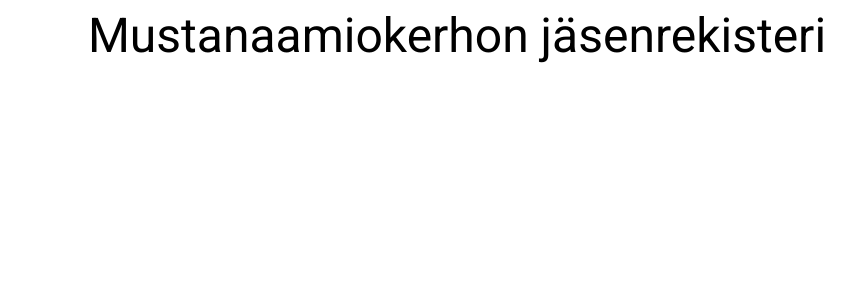
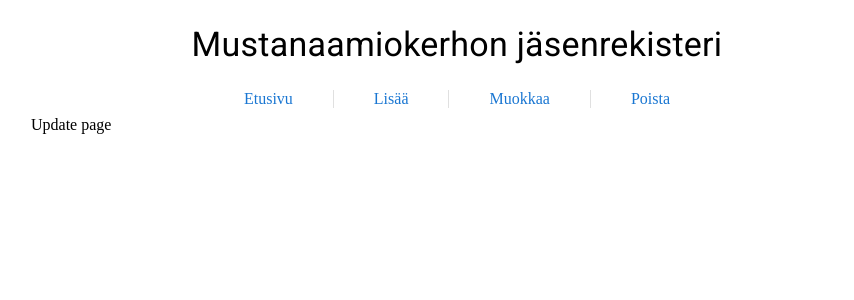
Before and after one commit to celmi001xamk/jasenrekisteri, a React (Create React App) app in the folder client/: page /update in a window 1280 px wide. Shown: the top 300 px of the page, without its empty margins (183-1037 px from the left). Built offline with nearby package versions, Linux system fonts and the light colour scheme.

Commit message:
Nav + CUD components done

```diff
--- a/client/src/App.tsx
+++ b/client/src/App.tsx
@@ -2,16 +2,25 @@ import React from 'react';
 import { Container, Typography } from '@mui/material';
 import { Route, Routes } from 'react-router-dom';
 import { Frontpage } from '../src/components/Frontpage';
+import { Createpage } from '../src/components/Createpage';
+import { Updatepage } from '../src/components/Updatepage';
+import { Deletepage } from '../src/components/Deletepage';
+import { Navigation } from '../src/components/Navigation'
 
 const App: React.FC = (): React.ReactElement => {
 
     return (
         <Container maxWidth="md">
 
-      <Typography variant="h3" align="center">Mustanaamiokerhon jäsenrekisteri</Typography>
+            <Typography variant="h4" align="center" sx={{padding: 2}}>Mustanaamiokerhon jäsenrekisteri</Typography>
+
+            <Navigation/>
 
             <Routes>
                 <Route path="/" element={<Frontpage />} />
+                <Route path="/create" element={<Createpage />} />
+                <Route path="/update" element={<Updatepage />} />
+                <Route path="/delete" element={<Deletepage />} />
             </Routes>
 
 
--- /dev/null
+++ b/client/src/components/Createpage.tsx
@@ -0,0 +1,7 @@
+import React from 'react';
+
+export const Createpage: React.FC = (): React.ReactElement => {
+    return (
+        <>Create page</>
+    )
+}
--- /dev/null
+++ b/client/src/components/Deletepage.tsx
@@ -0,0 +1,7 @@
+import React from 'react';
+
+export const Deletepage: React.FC = (): React.ReactElement => {
+    return (
+        <>Delete page</>
+    )
+}
--- /dev/null
+++ b/client/src/components/Navigation.tsx
@@ -0,0 +1,18 @@
+import React from 'react';
+import { Stack, Link, Divider } from '@mui/material'
+
+export const Navigation: React.FC = (): React.ReactElement => {
+    return (
+        <Stack margin={1}
+            justifyContent="center"
+            direction="row"
+            spacing={2.5}
+            divider={<Divider orientation="vertical" flexItem />}
+        >
+            <Link sx={{ padding: "0 20px" }} underline="hover" href='/'>Etusivu</Link>
+            <Link sx={{ padding: "0 20px" }} underline="hover" href='/create'>Lisää</Link>
+            <Link sx={{ padding: "0 20px" }} underline="hover" href='/update'>Muokkaa</Link>
+            <Link sx={{ padding: "0 20px" }} underline="hover" href='/delete'>Poista</Link>
+        </Stack>
+    )
+}
--- /dev/null
+++ b/client/src/components/Updatepage.tsx
@@ -0,0 +1,7 @@
+import React from 'react';
+
+export const Updatepage: React.FC = (): React.ReactElement => {
+    return (
+        <>Update page</>
+    )
+}
```
Lines whose indentation alone changed are shown as unchanged.
